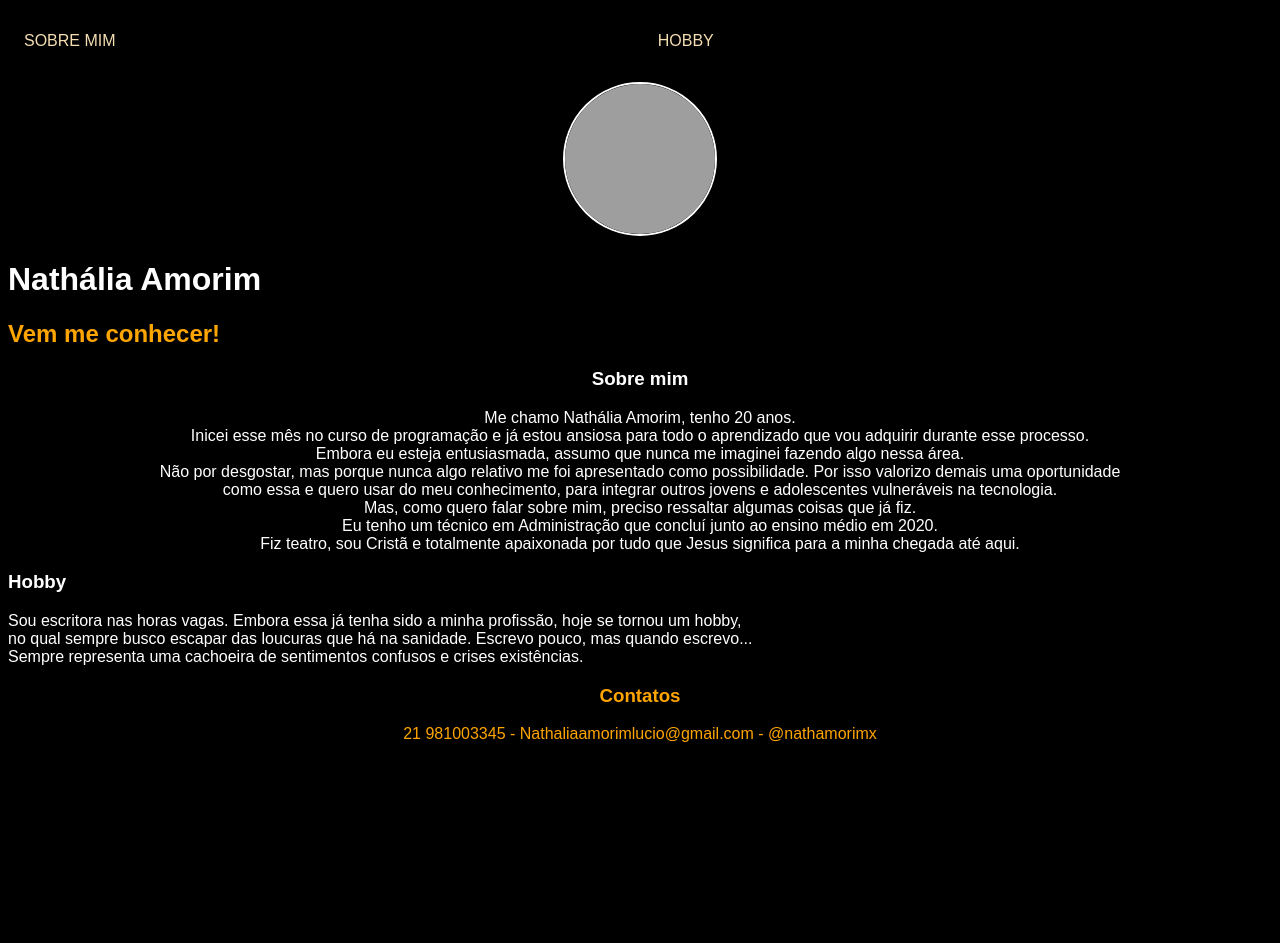
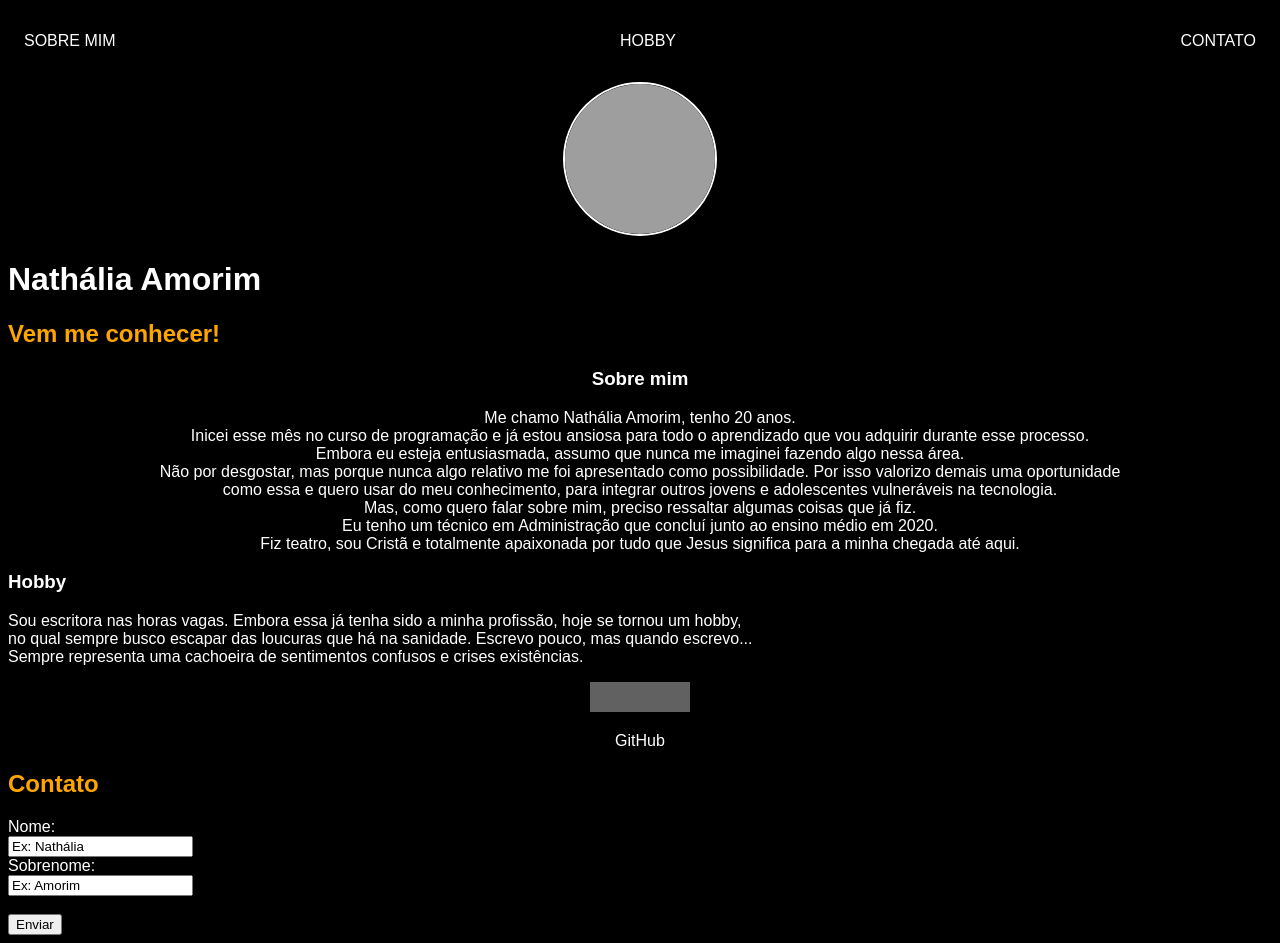
Before and after one commit to Nathamorim22/Senac.aula3, a plain HTML site: page index.html in a window 1280 px wide. Before the commit the page ends 800 px from the top, so only its background shows below. Drawn offline with Linux system fonts and the light colour scheme; grey boxes are pictures that could not be loaded.

Commit message:
Alterações

```diff
--- a/index.css
+++ b/index.css
@@ -11,10 +11,11 @@ ul{
     padding: 16px;
 }
 a{
-    color: wheat;
+    color: white;
     text-decoration: none;
 }
-img{
+
+header img{
     width: 150px;
     height: 150px;
     border-radius: 100px;
@@ -27,6 +28,10 @@ h2{
     color: orange;
 }
 div{
-    color: orange;
+    color: orange;}
 
+#SVG {
+    filter: invert(1);
+    width: 100px;
+    height: 30px;
 }
--- a/index.html
+++ b/index.html
@@ -14,10 +14,10 @@
                 <a href="index.html">SOBRE MIM</a>
             </li>
             <li>
-                <a href="project.html">HOBBY</a>
+                <a href="index.html">HOBBY</a>
             </li>
             <li>
-                <a href="contact.html"></a>
+                <a href="index.html">CONTATO</a>
             </li>
 
     </nav>
@@ -59,16 +59,29 @@
             Escrevo pouco, mas quando escrevo...
             <br> Sempre representa uma cachoeira de sentimentos confusos e crises existências.
         </p>
-        <div>
-            <h3 class="center">
-                Contatos
-            </h3>
-            <p class="center">
-                21 981003345 - Nathaliaamorimlucio@gmail.com - @nathamorimx
-            </p>
+</section>
+</main>
 
-    </section>
-</main>
+<footer class="center">
+    <a href="https://github.com/Nathamorim22/Senac.aula3.git" target="_blank">
+        <img src="https://logos-world.net/wp-content/uploads/2020/11/GitHub-Symbol.png" alt="" id="SVG">
+        <p>
+            GitHub
+        </p>
+
+
+    </a>
+
+</footer>
+
+<h2>Contato</h2>
+<form action="/action_page.php">
+  <label for="fname">Nome:</label><br>
+  <input type="text" id="fname" name="fname" value="Ex: Nathália"><br>
+  <label for="lname">Sobrenome:</label><br>
+  <input type="text" id="lname" name="lname" value="Ex: Amorim"><br><br>
+  <input type="submit" value="Enviar">
+</form>
 
 </body>
 </html>
```
Also changed, not shown: img.png (added), img/Untitled-1.txt (added).
